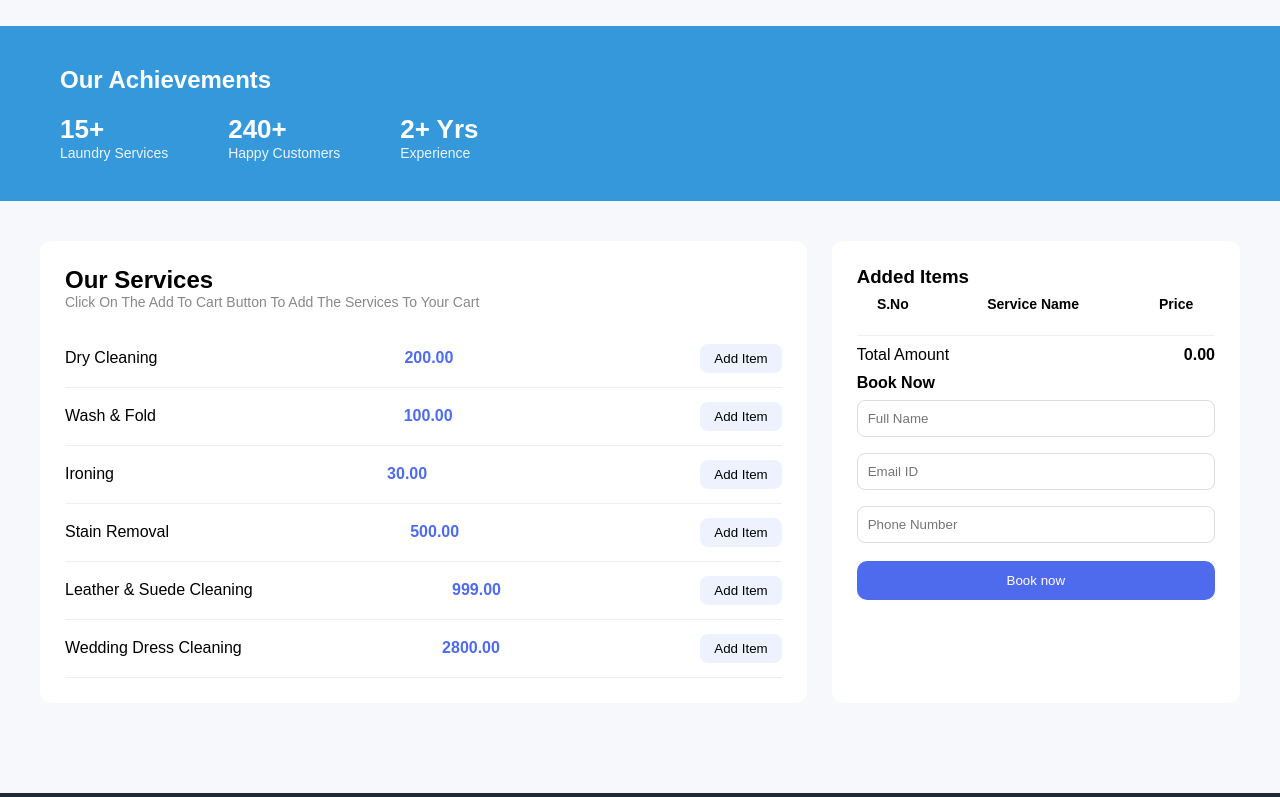
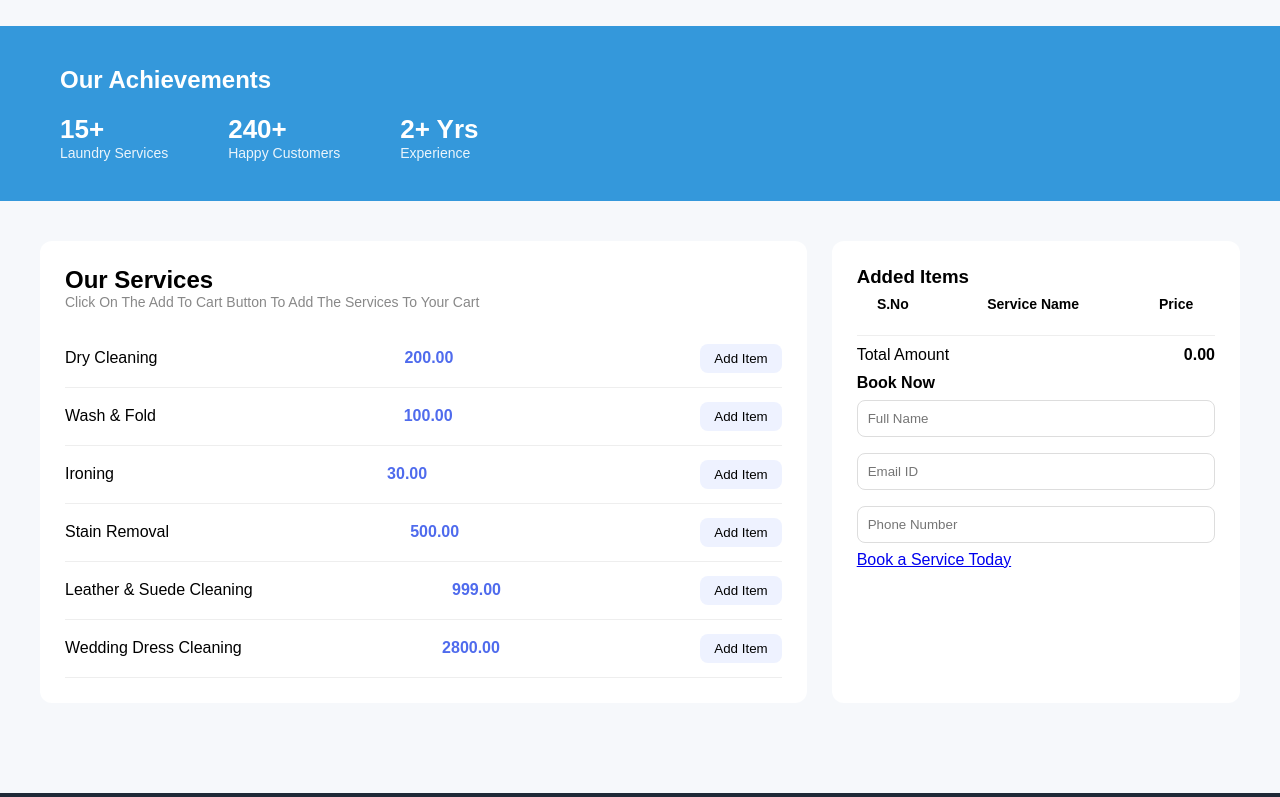
Before and after one commit to sruthimallireddy/project-assignment4, a plain HTML site: page index.html in a window 1280 px wide. Shown: the part 518-1315 px from the top of the page. Drawn offline with Linux system fonts and the light colour scheme.

Commit message:
fixed some code issues

```diff
--- a/index.html
+++ b/index.html
@@ -131,11 +131,14 @@
     </div>
 
     <div class="booking">
+      <section id="book-section">
       <h4>Book Now</h4>
       <input type="text" placeholder="Full Name">
       <input type="email" placeholder="Email ID">
       <input type="text" placeholder="Phone Number">
-      <button class="book-btn">Book now</button>
+      <a href="#book-section" class="btn"> Book a Service Today</a>
+      </section>
+
     </div>
   </div>
 
--- a/style.css
+++ b/style.css
@@ -277,3 +277,6 @@ th, td {
   border-top: 1px solid #374151;
   padding-top: 15px;
 }
+html {
+  scroll-behavior: smooth;
+}
```
